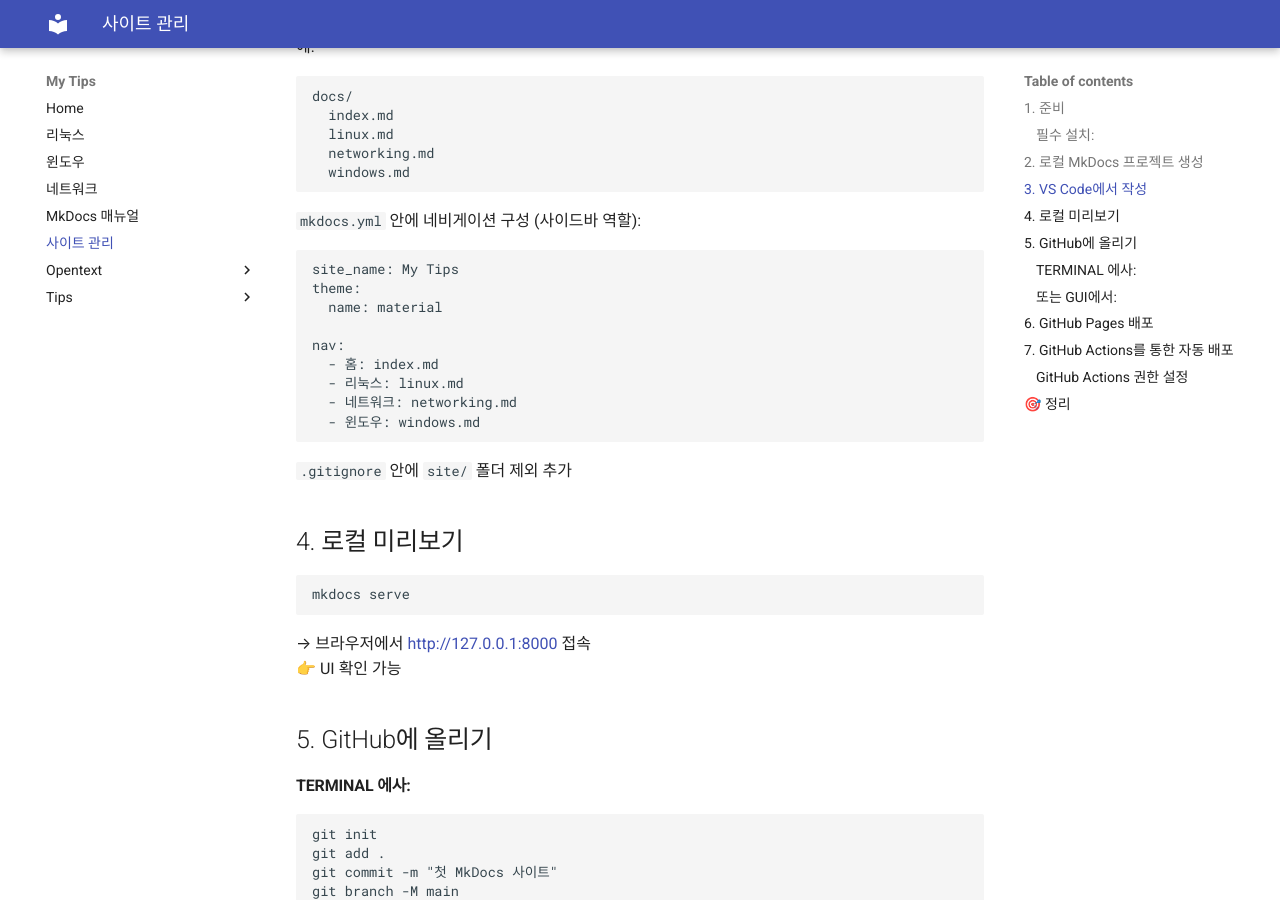
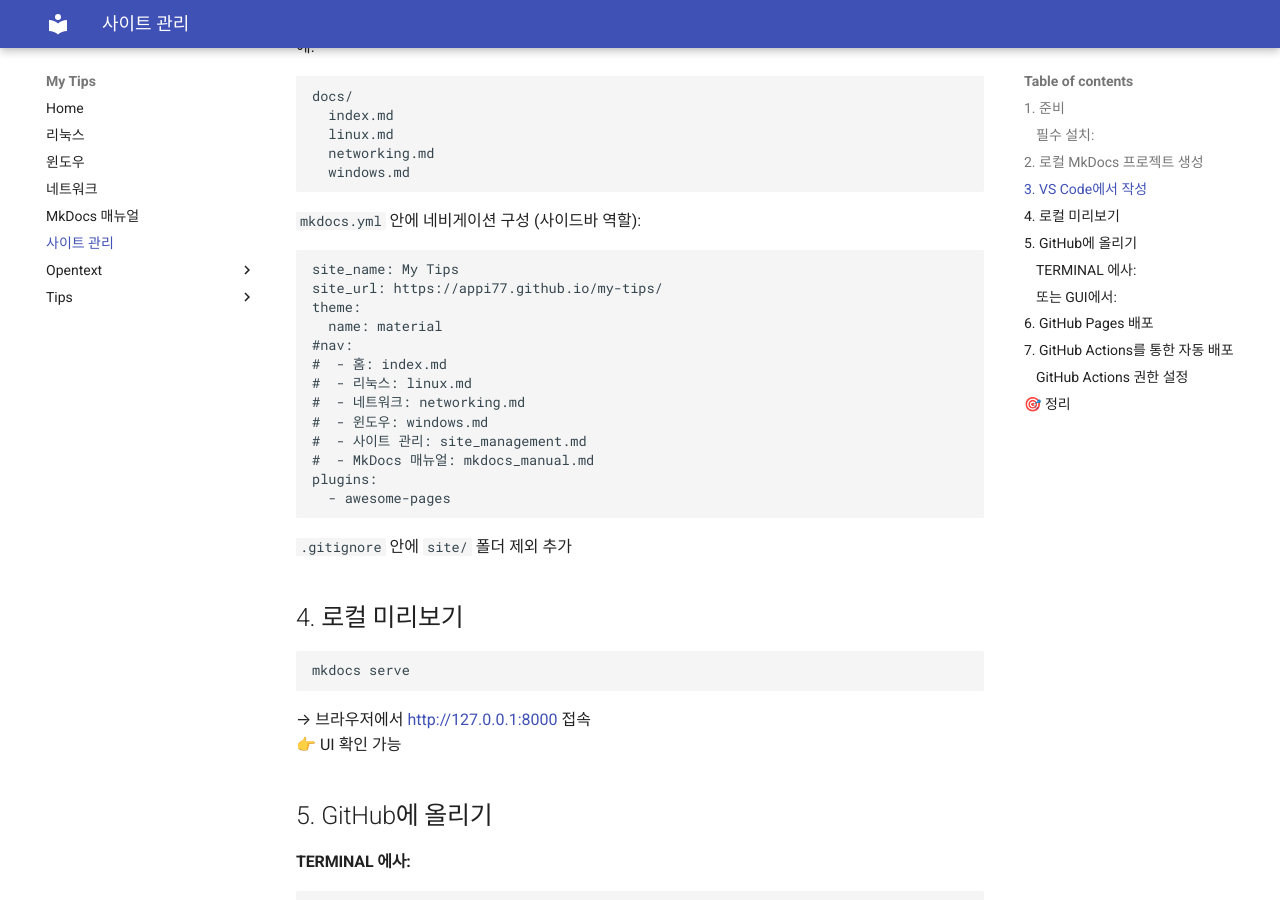
Before and after one commit to appi77/my-tips, an MkDocs documentation site: the page built from docs/9_site_management.md, in a window 1280 px wide and 900 px high, scrolled down 890 px. Built offline with MkDocs 1.6.1 and Material for MkDocs 9.7.7, drawn with Linux system fonts in a browser that asks for light colours.

Commit message:
Update .gitignore, mkdocs.yml, and 404.html for site structure; add sitemap.xml and robots.txt for SEO

````diff
--- a/docs/9_site_management.md
+++ b/docs/9_site_management.md
@@ -52,14 +52,18 @@
 
 ```yaml
 site_name: My Tips
+site_url: https://appi77.github.io/my-tips/
 theme:
   name: material
-
-nav:
-  - 홈: index.md
-  - 리눅스: linux.md
-  - 네트워크: networking.md
-  - 윈도우: windows.md
+#nav:
+#  - 홈: index.md
+#  - 리눅스: linux.md
+#  - 네트워크: networking.md
+#  - 윈도우: windows.md
+#  - 사이트 관리: site_management.md
+#  - MkDocs 매뉴얼: mkdocs_manual.md
+plugins:
+  - awesome-pages
 ```
 
 `.gitignore` 안에 `site/` 폴더 제외 추가
--- /dev/null
+++ b/docs/robots.txt
@@ -0,0 +1,4 @@
+User-agent: *
+Allow: /
+
+Sitemap: https://appi77.github.io/my-tips/sitemap.xml
--- a/mkdocs.yml
+++ b/mkdocs.yml
@@ -1,4 +1,5 @@
 site_name: My Tips
+site_url: https://appi77.github.io/my-tips/
 theme:
   name: material
 #nav:
````
Also changed, not shown: site/404.html, site/sitemap.xml, 2 other files.
